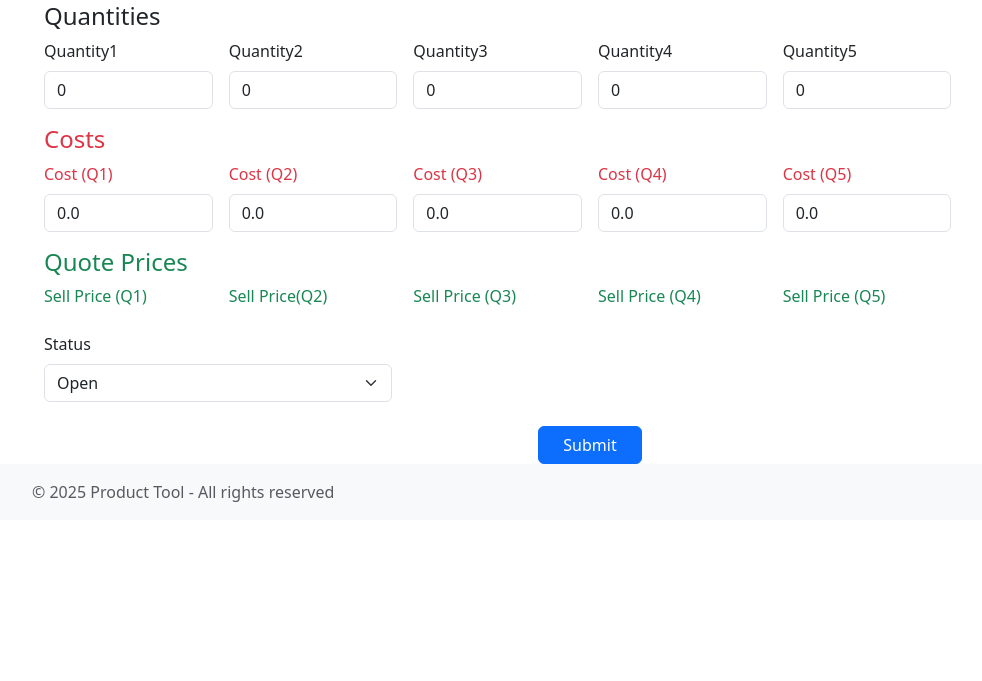
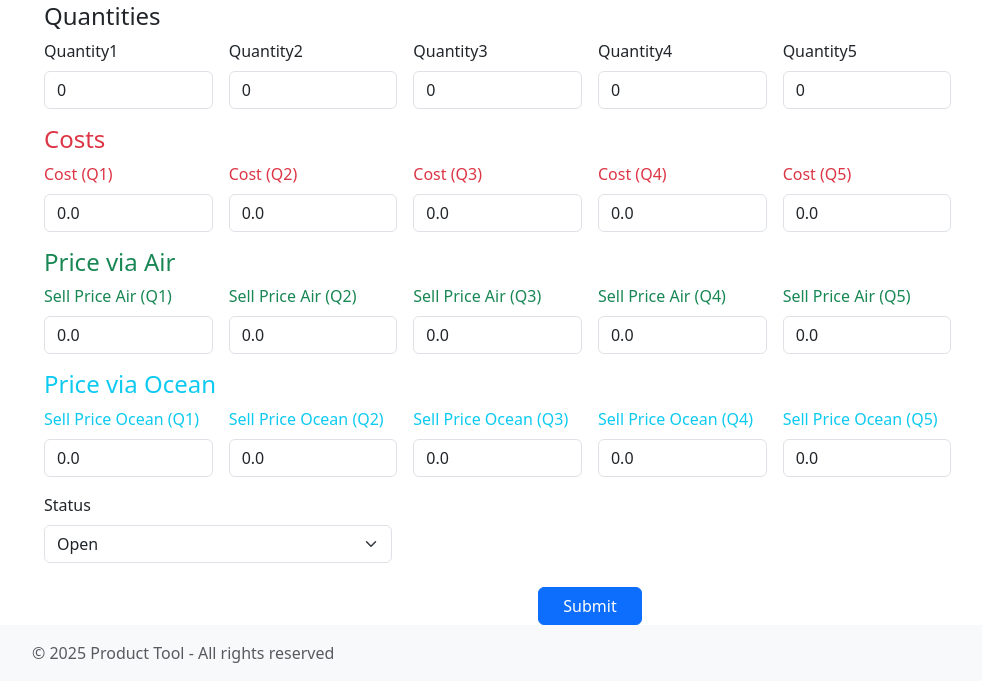
Before and after one commit to alexkharrod/django_ptool, a Django app: template quotes/templates/edit_quote.html in a window 1280 px wide. Shown: the part 1324-2005 px from the top of the page, without its empty margins (50-1032 px from the left). Before the commit the page ends 1826 px from the top, so only its background shows below. Run offline with Django 4.2, Linux system fonts and the light colour scheme; the template is opened without the code that fills it: values that come from a table or form of the project are taken from there, others are empty; some libraries are stand-ins or nearby versions.

Commit message:
add status to quotes and fix rep and customer data

```diff
--- a/quotes/templates/edit_quote.html
+++ b/quotes/templates/edit_quote.html
@@ -197,34 +197,64 @@
             </div>
         </div>
 
-        <!-- Section 5B: Quote Prices -->
-        <h4 class="text-success">Quote Prices</h4>
+        <!-- Section 5B: Price via Air -->
+        <h4 class="text-success">Price via Air</h4>
         <div class="row g-3 mb-3">
             <div class="col-md-2">
-                <label for="id_qty1_price" class="form-label text-success">Sell Price (Q1)</label>
-                {{ form.qty1_price|add_class:"form-control" }}
+                <label for="id_qty1_price_air" class="form-label text-success">Sell Price Air (Q1)</label>
+                {{ form.qty1_price_air|add_class:"form-control" }}
             </div>
 
             <div class="col-md-2">
-                <label for="id_qty2_price" class="form-label text-success">Sell Price(Q2)</label>
-                {{ form.qty2_price|add_class:"form-control" }}
+                <label for="id_qty2_price_air" class="form-label text-success">Sell Price Air (Q2)</label>
+                {{ form.qty2_price_air|add_class:"form-control" }}
             </div>
 
             <div class="col-md-2">
-                <label for="id_qty3_price" class="form-label text-success">Sell Price (Q3)</label>
-                {{ form.qty3_price|add_class:"form-control" }}
+                <label for="id_qty3_price_air" class="form-label text-success">Sell Price Air (Q3)</label>
+                {{ form.qty3_price_air|add_class:"form-control" }}
             </div>
 
             <div class="col-md-2">
-                <label for="id_qty4_price" class="form-label text-success">Sell Price (Q4)</label>
-                {{ form.qty4_price|add_class:"form-control" }}
+                <label for="id_qty4_price_air" class="form-label text-success">Sell Price Air (Q4)</label>
+                {{ form.qty4_price_air|add_class:"form-control" }}
             </div>
 
             <div class="col-md-2">
-                <label for="id_qty5_price" class="form-label text-success">Sell Price (Q5)</label>
-                {{ form.qty5_price|add_class:"form-control" }}
+                <label for="id_qty5_price_air" class="form-label text-success">Sell Price Air (Q5)</label>
+                {{ form.qty5_price_air|add_class:"form-control" }}
             </div>
         </div>
+
+        <!-- Section 5C: Price via Ocean -->
+        <h4 class="text-info">Price via Ocean</h4>
+        <div class="row g-3 mb-3">
+            <div class="col-md-2">
+                <label for="id_qty1_price_ocean" class="form-label text-info">Sell Price Ocean (Q1)</label>
+                {{ form.qty1_price_ocean|add_class:"form-control" }}
+            </div>
+
+            <div class="col-md-2">
+                <label for="id_qty2_price_ocean" class="form-label text-info">Sell Price Ocean (Q2)</label>
+                {{ form.qty2_price_ocean|add_class:"form-control" }}
+            </div>
+
+            <div class="col-md-2">
+                <label for="id_qty3_price_ocean" class="form-label text-info">Sell Price Ocean (Q3)</label>
+                {{ form.qty3_price_ocean|add_class:"form-control" }}
+            </div>
+
+            <div class="col-md-2">
+                <label for="id_qty4_price_ocean" class="form-label text-info">Sell Price Ocean (Q4)</label>
+                {{ form.qty4_price_ocean|add_class:"form-control" }}
+            </div>
+
+            <div class="col-md-2">
+                <label for="id_qty5_price_ocean" class="form-label text-info">Sell Price Ocean (Q5)</label>
+                {{ form.qty5_price_ocean|add_class:"form-control" }}
+            </div>
+        </div>
+
         <div class="row mt-3">
             <div class="col-md-4">
                 <label for="id_status" class="form-label">Status</label>
--- a/quotes/templates/quotes.html
+++ b/quotes/templates/quotes.html
@@ -30,6 +30,7 @@
         <th scope="col">Rep</th>
         <th scope="col">Customer</th>
         <th scope="col">Date Created</th>
+        <th scope="col">Status</th>
       </tr>
     </thead>
     <tbody>
@@ -38,9 +39,10 @@
             <tr>
                 <td>{{ quote.quote_num }}</td>
                 <td>{{ quote.name }}</td>
-                <td>{{ quote.rep }}</td>
-                <td>{{ quote.customer }}</td>
+                <td>{{ quote.sales_rep }}</td>
+                <td>{{ quote.customer_name }}</td>
                 <td>{{ quote.date_created|date:"M d, Y" }}</td>
+                <td>{{ quote.status }}</td>
                 <td>
                   <a href="{% url 'edit_quote' quote.id %}" class="btn btn-sm btn-outline-secondary">
                       <i class="fas fa-pencil-alt"></i>
```
Also changed, not shown: quotes/templates/quote_pdf.html (+14 -6 lines), quotes/templates/view_quote.html (+14 -6 lines).
